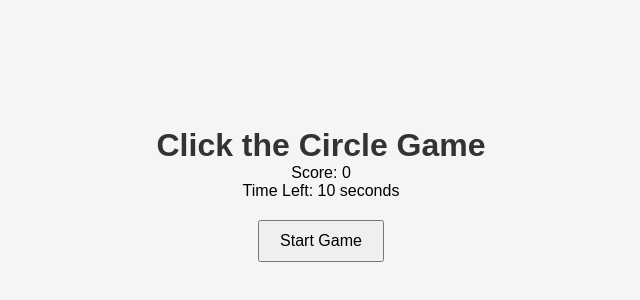
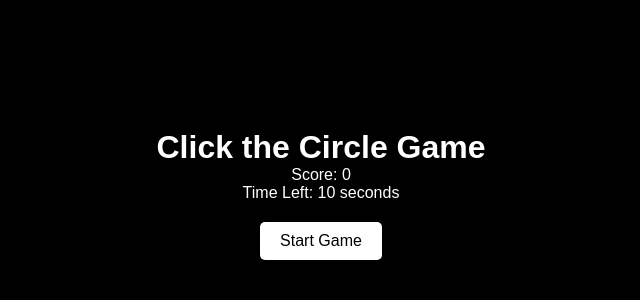
Before and after one commit to y8tireu/Click-The-Circle, a plain HTML site: page index.html in a window 1280 px wide. Shown: the part 206-506 px from the top of the page, without its empty margins (319-959 px from the left). Drawn offline with Linux system fonts and the light colour scheme.

Commit message:
Update styles.css

```diff
--- a/styles.css
+++ b/styles.css
@@ -10,11 +10,12 @@ body {
     justify-content: center;
     align-items: center;
     height: 100vh;
-    background-color: #f5f5f5;
+    background-color: #000; /* Set background to black */
 }
 
 .game-container {
     text-align: center;
+    color: #fff; /* Set text color to white for contrast */
 }
 
 #start-btn {
@@ -22,6 +23,10 @@ body {
     font-size: 16px;
     margin-top: 20px;
     cursor: pointer;
+    background-color: #fff;
+    color: #000;
+    border: none;
+    border-radius: 5px;
 }
 
 .circle {
@@ -35,5 +40,5 @@ body {
 }
 
 h1 {
-    color: #333;
+    color: #fff;
 }
```
